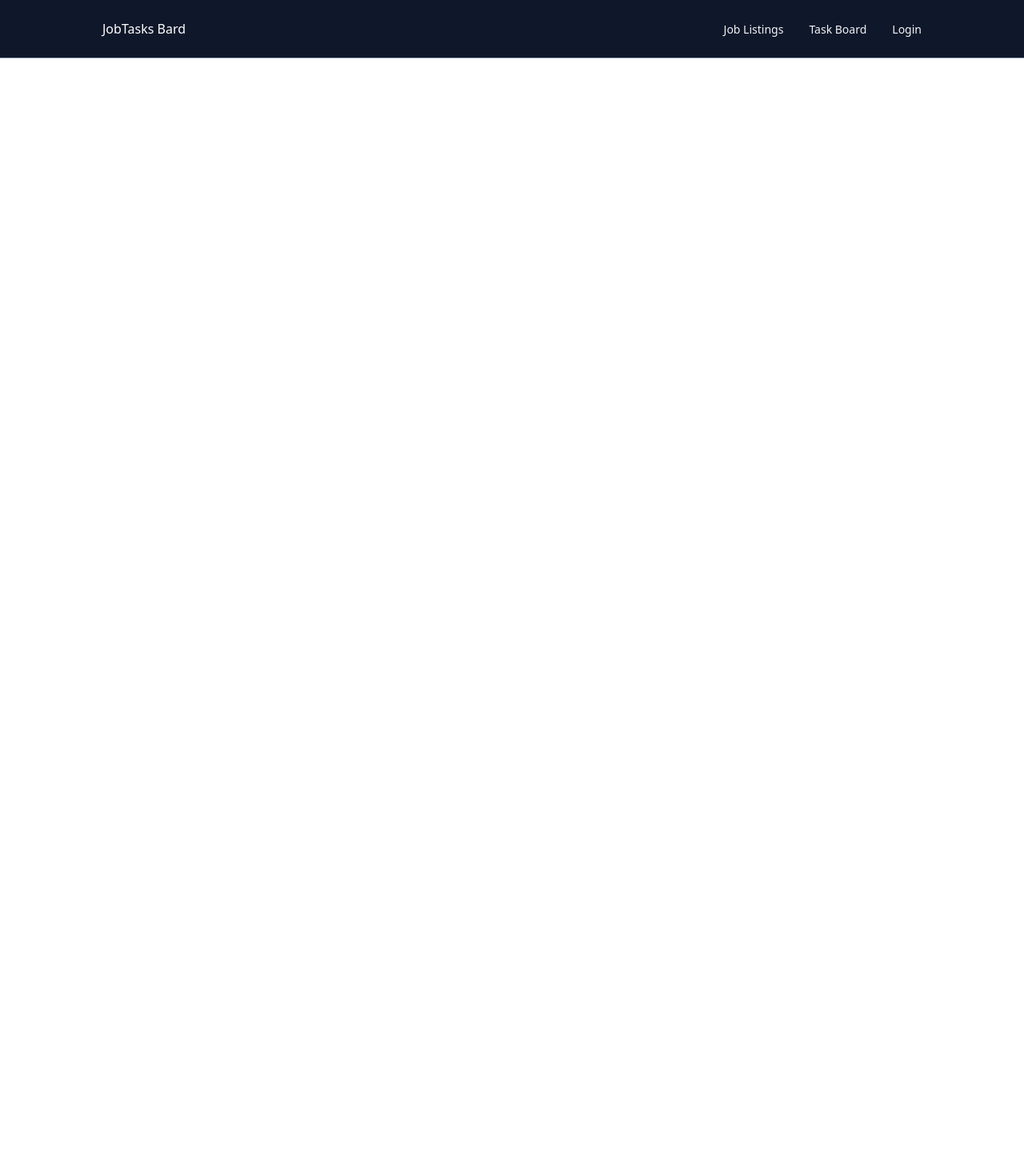
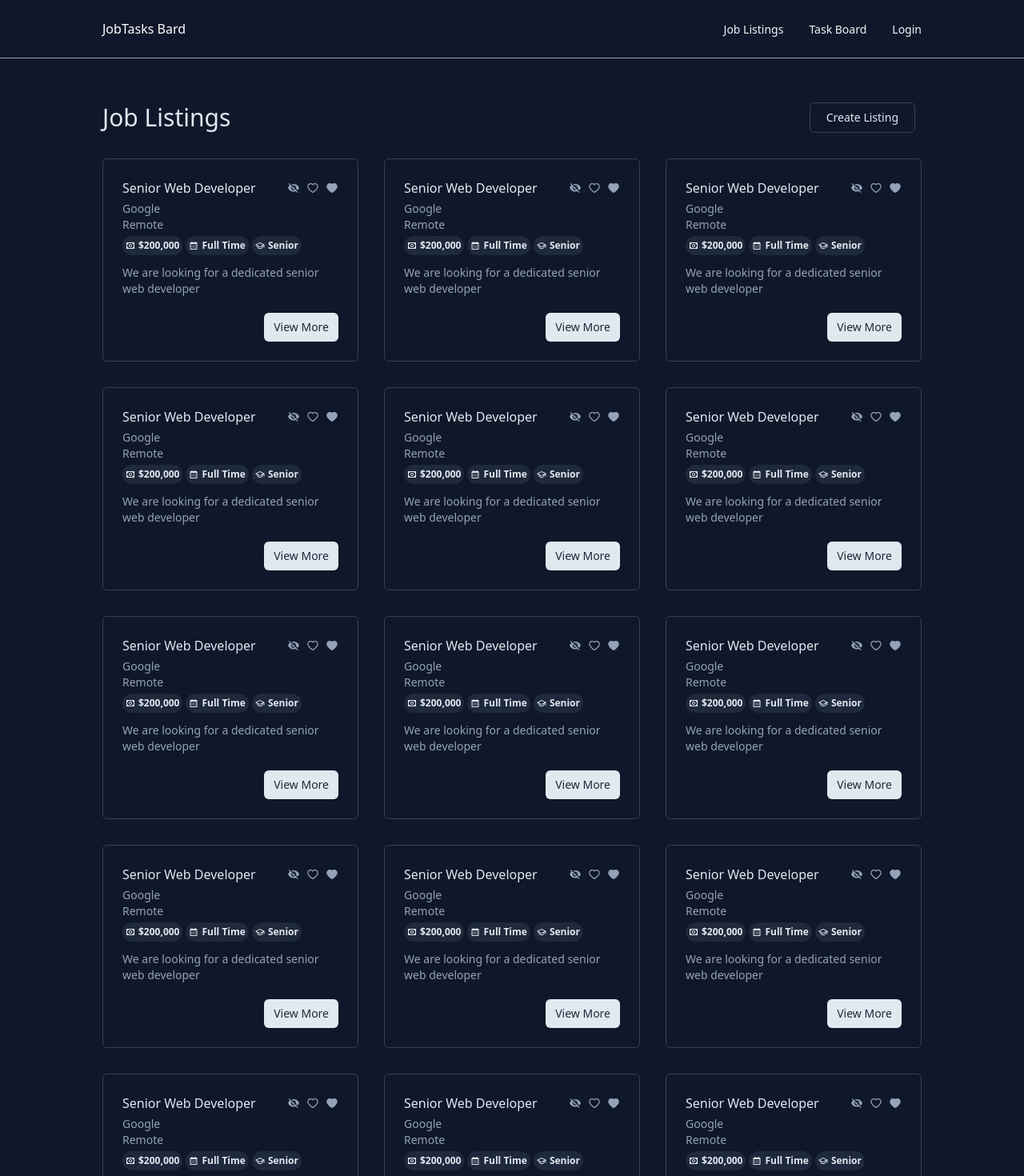
Before and after one commit to AmaduKamara/job-task-board, a React (Create React App) app: page / in a window 1280 px wide. Shown: the top 1470 px of the page at 80% size. Before the commit the page ends 800 px from the top, so only its background shows below. Built offline with nearby package versions, Linux system fonts and the light colour scheme.

Commit message:
Use Job component

```diff
--- a/src/pages/Jobs.jsx
+++ b/src/pages/Jobs.jsx
@@ -1,9 +1,35 @@
-import React from "react";
+import { Link } from "react-router-dom";
+import Job from "../components/Job";
 
 const Jobs = () => {
   return (
-    <div>
-      <h1 className="text-center text-slate-100">Jobs</h1>
+    <div className="py-32 h-full">
+      <div className="flex justify-between items-center">
+        <h1 className="text-slate-200 text-lg md:text-3xl">Job Listings</h1>
+        <Link
+          to="/create-listing"
+          className="border py-2 px-5 border-gray-700 mr-2 rounded-md text-slate-200 text-sm"
+        >
+          Create Listing
+        </Link>
+      </div>
+      <div className="mt-8 grid grid-cols-1 md:grid-cols-3 gap-8">
+        <Job />
+        <Job />
+        <Job />
+        <Job />
+        <Job />
+        <Job />
+        <Job />
+        <Job />
+        <Job />
+        <Job />
+        <Job />
+        <Job />
+        <Job />
+        <Job />
+        <Job />
+      </div>
     </div>
   );
 };
```
